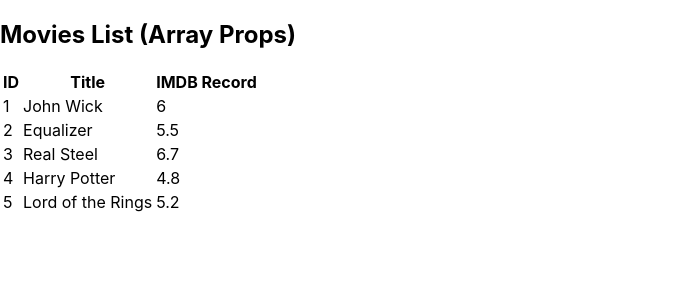
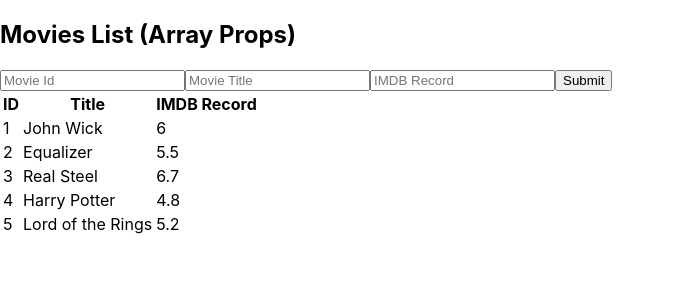
Before and after one commit to priyan1995/React-fundamenals, a React (Create React App) app: page /movies-list in a window 1280 px wide. Shown: the top 300 px of the page, without its empty margins (0-675 px from the left). Built offline with nearby package versions, Linux system fonts and the light colour scheme.

Commit message:
form submittion added

```diff
--- a/src/components/MoviesList.js
+++ b/src/components/MoviesList.js
@@ -1,3 +1,5 @@
+import { AddMovies } from "./addMovie";
+
 export const MoviesList = (props) => {
 
 
@@ -10,6 +12,7 @@ export const MoviesList = (props) => {
         <>
             <h2>Movies List (Array Props)</h2>
 
+            <AddMovies />
             <table>
                 <tr>
                     <th>ID</th>
--- a/src/components/addMovie.js
+++ b/src/components/addMovie.js
@@ -4,16 +4,37 @@ export const AddMovies = () => {
 
 
     const [movieId, setMovieId] = useState();
-    const [movieTitle, setMovieTitle] =useState();
+    const [movieTitle, setMovieTitle] = useState();
     const [imdbRec, setImdbRec] = useState();
+
+    const handleChangeId = (e) => {
+        setMovieId(e.target.value);
+    }
+
+    const handleChangeTitle = (e) => {
+        setMovieTitle(e.target.value);
+    }
+
+    const handleChangeIMDB = (e) => {
+        setImdbRec(e.target.value);
+    }
+
+    const submitHandle = (e) => {
+        e.preventDefault();
+        console.log(movieId);
+        console.log(movieTitle);
+        console.log(imdbRec);
+    }
+
 
     return (
         <>
-        <form>
-            <input type="text" id="mId" placeholder="Movie Id" onChange={} />
-            <input type="text" id="Mtitle" placeholder="Movie Title" onChange={} />
-            <input type="text" id="imdbRec" placeholder="IMDB Record" onChange={} />
-        </form>
+            <form onSubmit={submitHandle}>
+                <input type="text" id="mId" placeholder="Movie Id" onChange={handleChangeId} />
+                <input type="text" id="Mtitle" placeholder="Movie Title" onChange={handleChangeTitle} />
+                <input type="text" id="imdbRec" placeholder="IMDB Record" onChange={handleChangeIMDB} />
+                <button type="submit">Submit</button>
+            </form>
         </>
     )
 }
```
